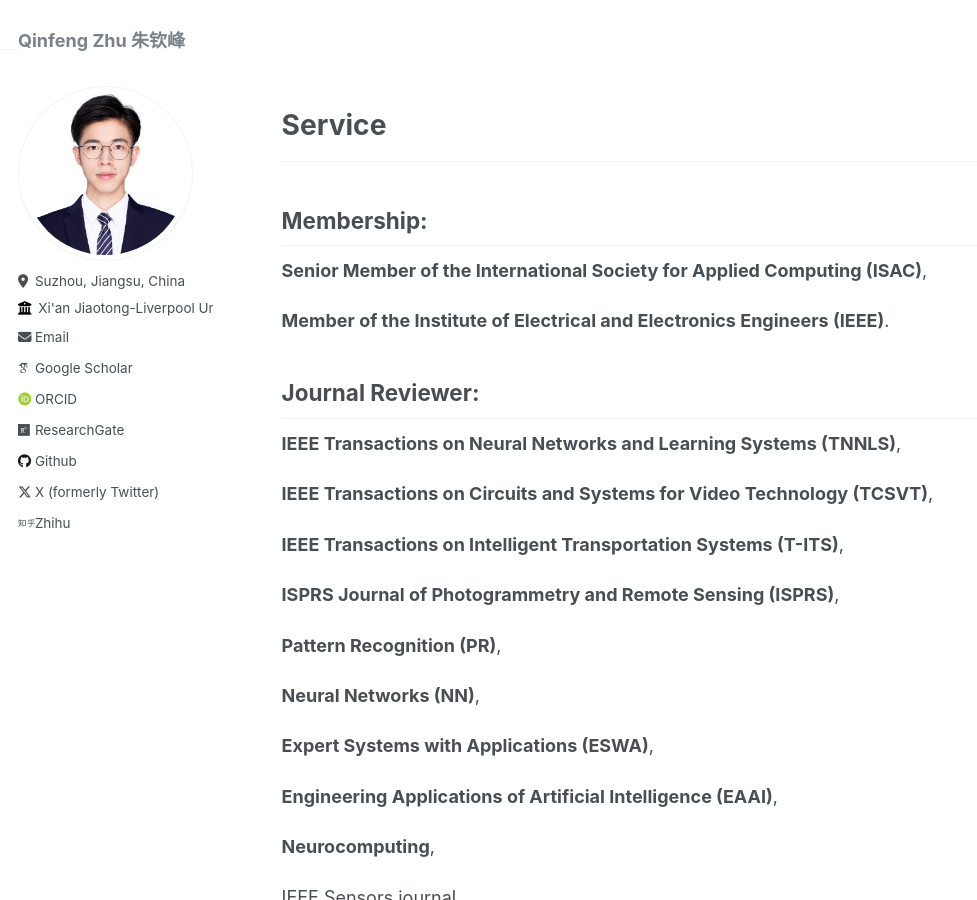
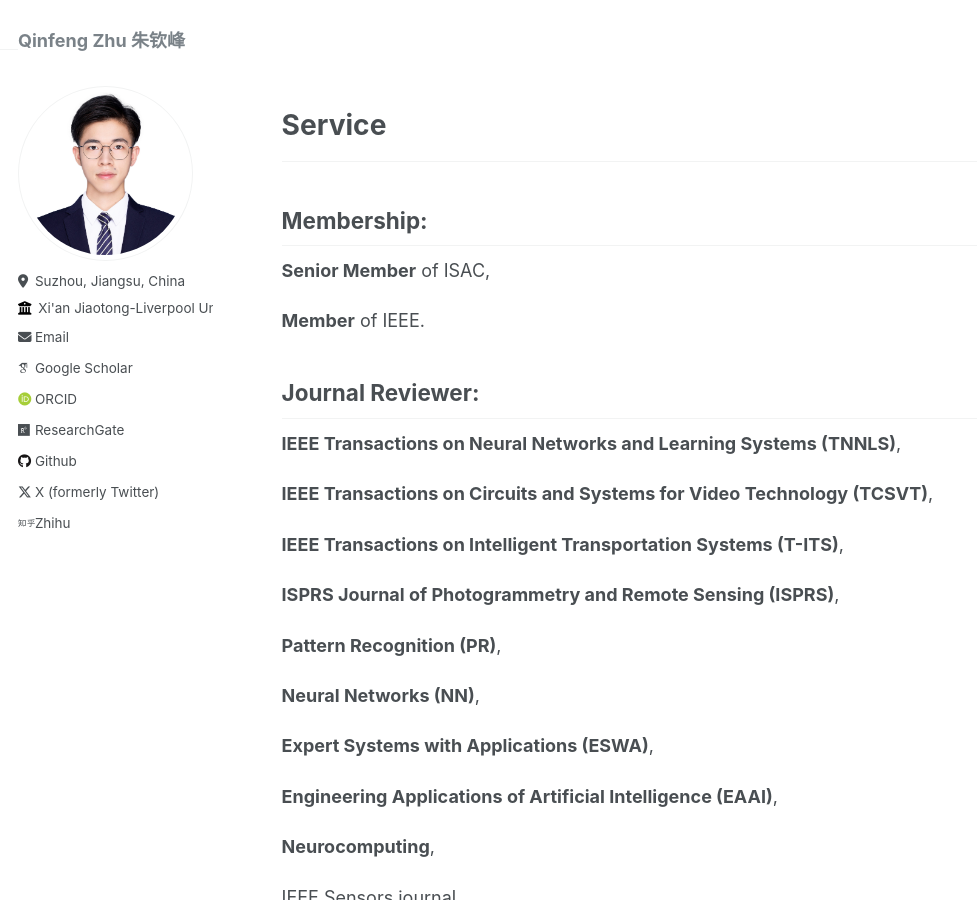
Before and after one commit to zhuqinfeng1999/zhuqinfeng1999.github.io, a Jekyll site: the page built from _pages/about.md, in a window 1280 px wide and 900 px high, scrolled down 1546 px. Shown: the whole window, without its empty margins (0-977 px from the left). Built offline with Jekyll 4.4.1, drawn with Linux system fonts in a browser that asks for light colours; some web fonts are replaced.

Commit message:
Update about.md

```diff
--- a/_pages/about.md
+++ b/_pages/about.md
@@ -160,9 +160,9 @@
 
 <h2><strong>Membership</strong>:</h2>
 
-**Senior Member of the International Society for Applied Computing (ISAC)**,
+**Senior Member** of ISAC,
 
-**Member of the Institute of Electrical and Electronics Engineers (IEEE)**.
+**Member** of IEEE.
 
 <h2><strong>Journal Reviewer</strong>:</h2>
 
```
